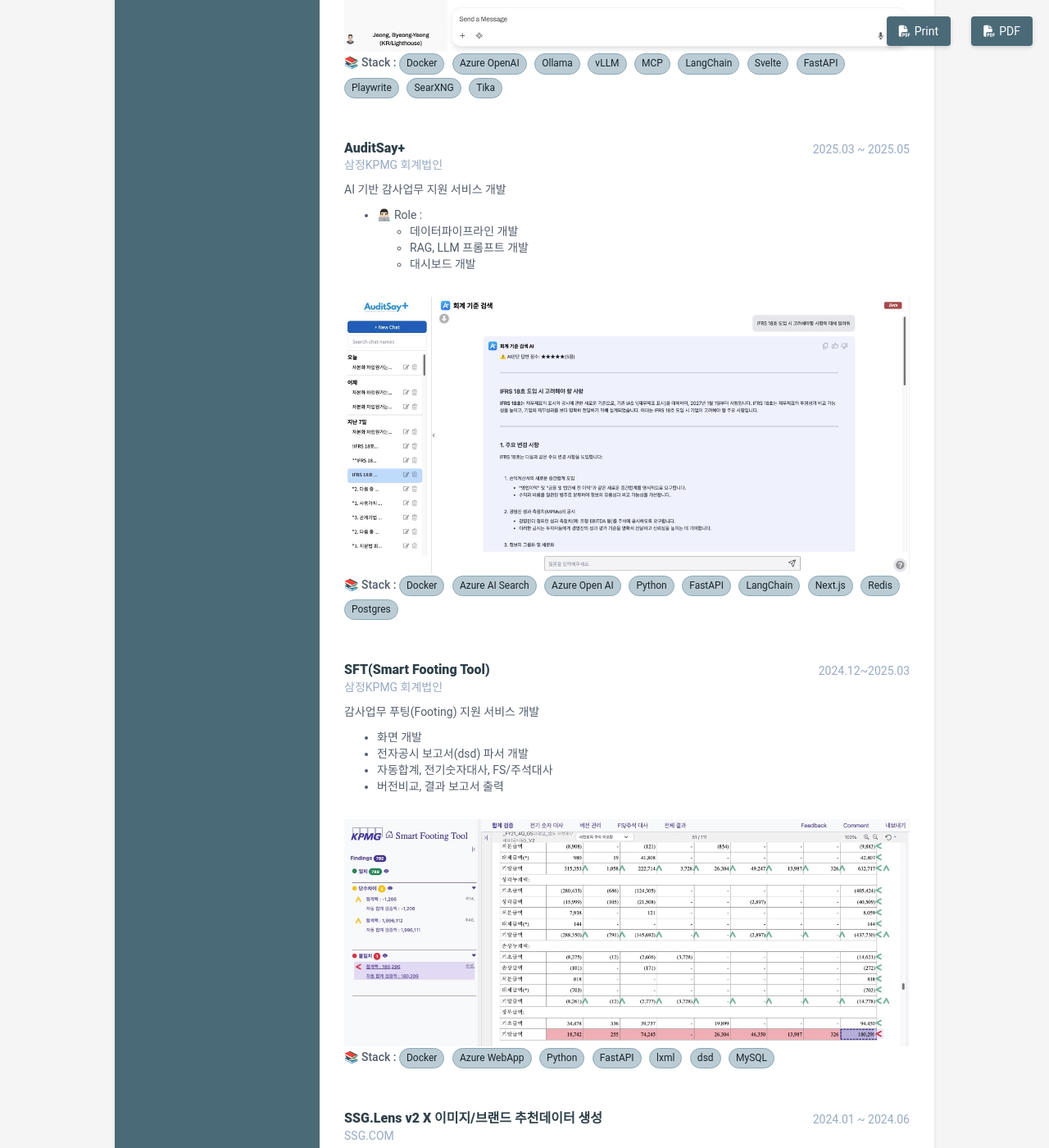
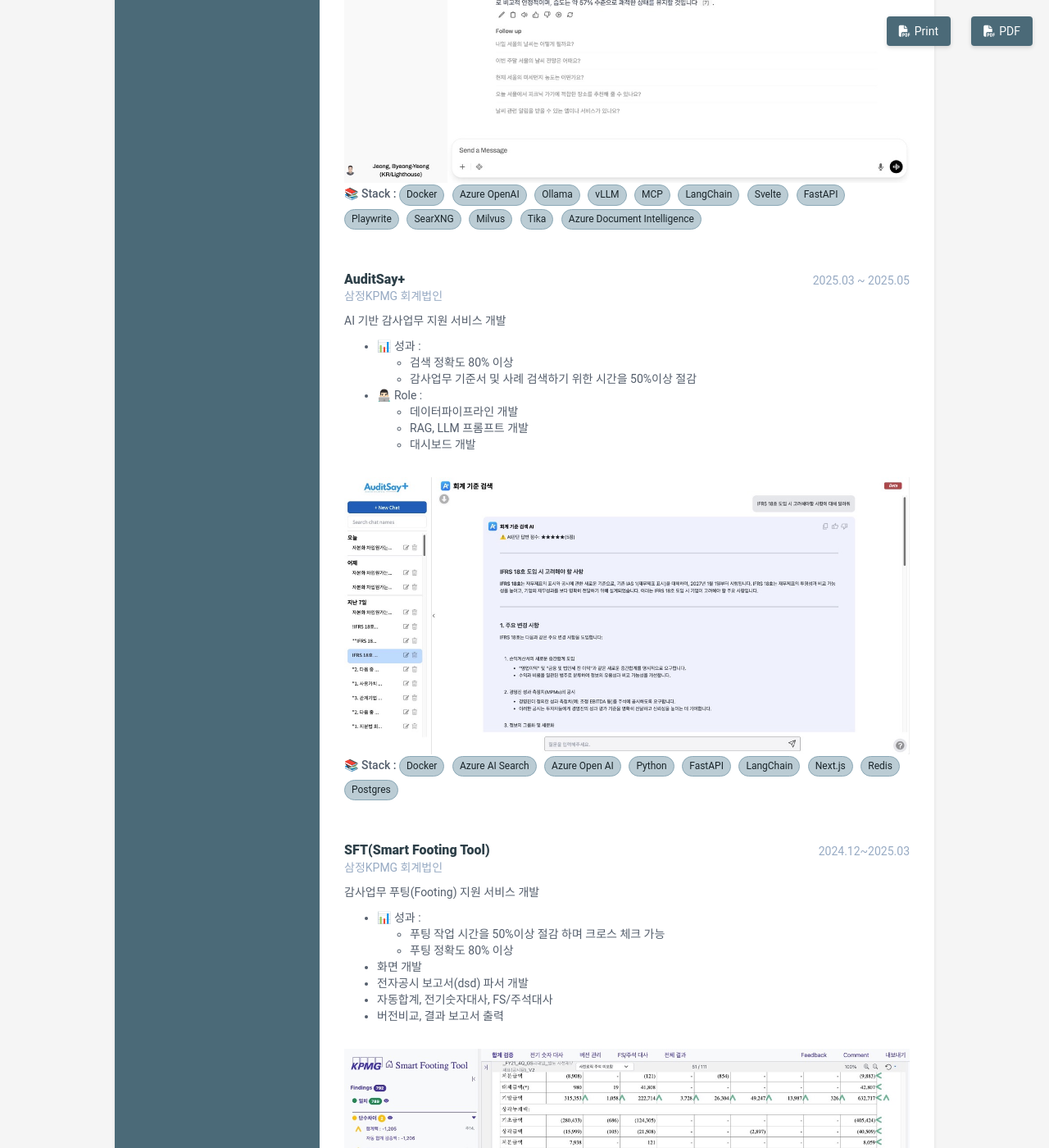
Before and after one commit to byeong0/byeong0.github.io, a Jekyll site: the page built from index.html, in a window 1280 px wide and 1400 px high, scrolled down 3826 px. Shown: the whole window at 82% size. Built offline with Jekyll 4.4.1, drawn with Linux system fonts in a browser that asks for light colours; nearby versions of some CDN libraries; library files that are not in the unit come from our copies; comment, search, counter and statistics services are not loaded; some of the changed text lies outside the part shown.

Commit message:
update project details in data.yml; enhance descriptions and add performance metrics for various projects

```diff
--- a/_data/data.yml
+++ b/_data/data.yml
@@ -138,7 +138,7 @@
   - title: Dealmind
     time: 2025.08 ~ 현재
     company: 삼정KPMG 회계법인
-    skills: Docker, Azure OpenAI, LangChain, Next.js, FastAPI, SearXNG, Airflow, Power Automate
+    skills: Docker, Azure OpenAI, LangChain, Next.js, FastAPI, SearXNG, ,Airflow, Power Automate
     images:
       - projects/dealmind-aichat.jpg
       - projects/dealmind-gtm1.jpg
@@ -146,6 +146,9 @@
     link: https://www.fnnews.com/news/202511211500247313
     details: |
       삼정KPMG 회계법인 딜(Deal) 본부에 사용하기 위한 M&A 이메일 AI 분석 데이터 및 AI Chat 개발
+        - 📊 성과 :
+          - M&A 이메일 일일 1,000건 이상 자동 분석 처리
+          - RAG 데이터 60만 건 이상 문서 인덱싱
         - 👨🏻‍💻 Role :
           - 시스템 구축 및 S/W 아키텍처 설계
           - M&A 이메일 분석 데이터 파이프라인
@@ -154,13 +157,18 @@
   - title: 삼정 AI Chat
     time: 2025.05 ~ 현재
     company: 삼정KPMG 회계법인
-    skills: Docker, Azure OpenAI, Ollama, vLLM, MCP, LangChain, Svelte, FastAPI, Playwrite, SearXNG, Tika
+    skills: Docker, Azure OpenAI, Ollama, vLLM, MCP, LangChain, Svelte, FastAPI, Playwrite, SearXNG, Milvus, Tika, Azure Document Intelligence
     images:
       - projects/samjong-ai-chat1.png
       - projects/samjong-ai-chat2.jpg
     link: #
     details: |
       삼정KPMG 회계법인 전사에서 사용하기 위한 Private AI Chat 서비스 개발
+        - 📊 성과 :
+          - 전사 3,000명 이상 동시 사용자 지원
+          - 일일 1만건 이상 쿼리 처용
+          - 내부 문서를 외부 유출 없이 AI 활용
+          - 내부 문서를 자유롭게 지식검색에 활용
         - 👨🏻‍💻 Role :
           - Open WebUI  UI/UX커스터마이징
           - Tika, SearXNG, Playwright, Ollama, SSO 연동
@@ -174,6 +182,9 @@
     link: https://kpmgdsh.com/solutions/auditsay
     details: |
       AI 기반 감사업무 지원 서비스 개발
+        - 📊 성과 :
+          - 검색 정확도 80% 이상
+          - 감사업무 기준서 및 사례 검색하기 위한 시간을 50%이상 절감
       - 👨🏻‍💻 Role :
         - 데이터파이프라인 개발
         - RAG, LLM 프롬프트 개발
@@ -187,6 +198,9 @@
     link: https://kpmgdsh.com/solutions/smart reporting solution
     details: |
       감사업무 푸팅(Footing) 지원 서비스 개발
+        - 📊 성과 :
+          - 푸팅 작업 시간을 50%이상 절감 하며 크로스 체크 가능
+          - 푸팅 정확도 80% 이상
       - 화면 개발
       - 전자공시 보고서(dsd) 파서 개발
       - 자동합계, 전기숫자대사, FS/주석대사
@@ -200,12 +214,17 @@
       - projects/architecture/ssg_lens_v2.png
     link: https://it.chosun.com/news/articleView.html?idxno=2023092118383
     details: |
-      언어로 정확히 표현 할 수 없는 패션 스타일(예. 하늘하늘한 블라우스)을 카메라 촬영이미지나 상품 이미지를 통해 유사한 상품을 찾아 주는 서비스
-        - 디텍션/클래시피케이션 모델 개선
-        - 상품의 속성 라벨 정보를 LLM을 이용해 고객 친화적인 문구로 가공
-        - 멀티모달 추가(이미지+텍스트 검색), RAG 추가
-        - 클릭기반 유사 이미지 상품 추천(AI Pick)
-        - 유사 브랜드 추천 추가(스타일 유사 + 가격대 그래프 생성)
+      언어로 정확히 표현 할 수 없는 패션 스타일(예. 하늘하늘한 블라우스)을 카메라 촬영이미지나 상품 이미지를 통해 유사한 상품을 찾아 주는 서비스
+        - 📊 성과 :
+          - 1억개 이상 상품 이미지 인덱싱
+          - 일일 100만 건 이상 검색 쿼리 처리
+          - 유사 이미지 검색 정확도 80% 이상
+          - 유사 브랜드 추천 정확도 80% 이상
+        - 디텍션/클래시피케이션 모델 개선
+        - 상품의 속성 라벨 정보를 LLM을 이용해 고객 친화적인 문구로 가공
+        - 멀티모달 추가(이미지+텍스트 검색), RAG 추가
+        - 클릭기반 유사 이미지 상품 추천(AI Pick)
+        - 유사 브랜드 추천 추가(스타일 유사 + 가격대 그래프 생성)
         - 👨🏻‍💻 Role :  백엔드 개발 2명 중 메인 개발자
           - AI 서비스 파트 리더
           - 시스템/SW 아키텍처 설계
@@ -229,6 +248,9 @@
     details: |
       - 상품 설명 이미지 내 존재하는 텍스트를 실시간으로 추출 후 LLM으로 가공된 텍스트를 시각장애인이 청취할 수 있도록 제공
       - 상품의 크기를 생수병과 같은 고객이 쉽게 파악 가능한 상품과 비교 가능하도록 상품 비교 이미지 생성
+        - 📊 성과 :
+          - 일일 10만 건 이상 이미지 처리
+          - API 평균 응답 시간 5초 이하
         - 👨🏻‍💻 Role : 백엔드 개발 1명
           - 시스템/SW 아키텍처 설계
               - API Process Flow
@@ -245,6 +267,10 @@
     link: #
     details: |
       카메라 촬영을 통해 신용/체크 카드번호와 유효기간을 자동으로 입력
+        - 📊 성과 :
+          - 일일 10만 건 이상 카드 OCR 처리
+          - OCR 정확도 85% 이상
+          - 평균 응답 시간 0.3초 이하
       - 👨🏻‍💻 Role : 백엔드 개발 1명
         - 시스템/SW 아키텍처 설계
             - API Process Flow 설계
@@ -264,6 +290,9 @@
     link: #
     details: |
       상품 이미지내 영양소, 축산물 가격/중량 정보 추출
+        - 📊 성과 :
+          - 10만 개 이상 상품 이미지 배치 처리
+          - OCR 정확도 85% 이상
       - 👨🏻‍💻 Role : 백엔드 개발 1명
         - 시스템/SW 아키텍처 설계
         - ETL/API 개발
@@ -279,8 +308,12 @@
       - projects/architecture/guarantee.png
     link: #
     details: |
-      수입 상품을 등록할 경우 “수입신고필증” 파일(PDF/이미지)을 업로드 후 [국가관세종합정보]
+      수입 상품을 등록할 경우 "수입신고필증" 파일(PDF/이미지)을 업로드 후 [국가관세종합정보]
       시스템에 등록된 정보와 동일한지 체크
+        - 📊 성과 :
+          - 일일 1,000건 이상 수입신고필증 검증 처리
+          - 검증 정확도 90% 이상
+          - 검수 시간 90% 절감
       - 👨🏻‍💻 Role :
         - 시스템/SW 아키텍처 설계
         - DRF API 개발
@@ -297,6 +330,9 @@
     details: |
       챗봇을 통해 주문, 배송, 교환, 반품 등에 관련한 문의를 해결할 수 있을 뿐만 아니라,
       카카오톡 채널과 삼성 채팅(RCS) 메시지의 외부 채널에서도 쇼핑 정보와 운세 등을 제공
+        - 📊 성과 :
+          - 일일 1만 건 이상 대화 처리
+          - 자동 응답률 90% 이상
         - 👨🏻‍💻 Role : 백엔드 개발 2명 중 메인 개발자
           - 프로젝트 리딩
           - 시스템/SW 아키텍처 설계
@@ -327,6 +363,8 @@
         - 유해바코드 검색
         - 위험 이미지(예. 일장기) 체크
         - 불필요한 텍스트, 테두리 체크
+        - 📊 성과 :
+          - 일일 100만 건 이상 상품 이미지 자동 검수
         - 👨🏻‍💻 Role : 백엔드 개발 2명 중 메인 개발자
             - 프로젝트 리딩
             - 시스템/SW 아키텍처 설계
@@ -347,6 +385,9 @@
     details: |
       언어로 정확히 표현 할 수 없는 스타일(예. 하늘하늘하고 나른나른한 블라우스)의
       카메라 촬영 이미지나 상품 이미지를 통해 유사한 상품을 찾아 주는 서비스
+        - 📊 성과 :
+          - 1억개 이상 상품 이미지 인덱싱
+          - 일일 10만 건 이상 검색 쿼리 처리
       - 유사 이미지 검색, 상품 라벨링
       - 👨🏻‍💻 Role : 백엔드 2명 중 메인 개발자
           - 시스템/SW 아키텍처 설계
@@ -365,6 +406,10 @@
       - projects/ssg_4.jpeg
     link: https://www.ssg.com/
     details: |
+      - 📊 성과 :
+        - 기존 이마트/신세계 이커머스 사이트를 통합
+        - 장바구니/프로모션 기능을 통합하여 사용자 편의성 증가
+        - 물류센터에 주문/배송 데이터 연동 시간 50%이상 단축
       - 👨🏻‍💻 Role
         - 2016.07 ~ 2017.08(1년) :
           - 주문/배송 정보를 자동화 물류센터에서 피킹/패킹/출하/배송할 수 있도록 배송지시 데이터 전송 및 자동화 설비 데이터 연동
```
